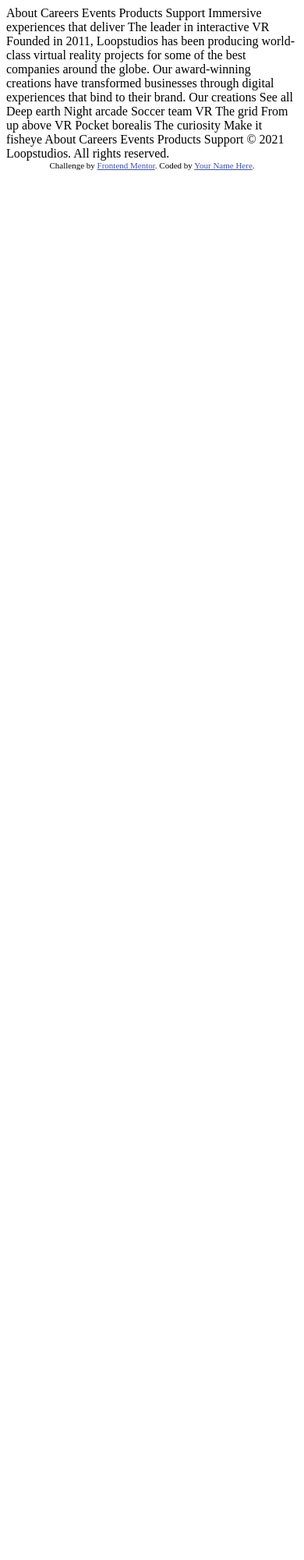
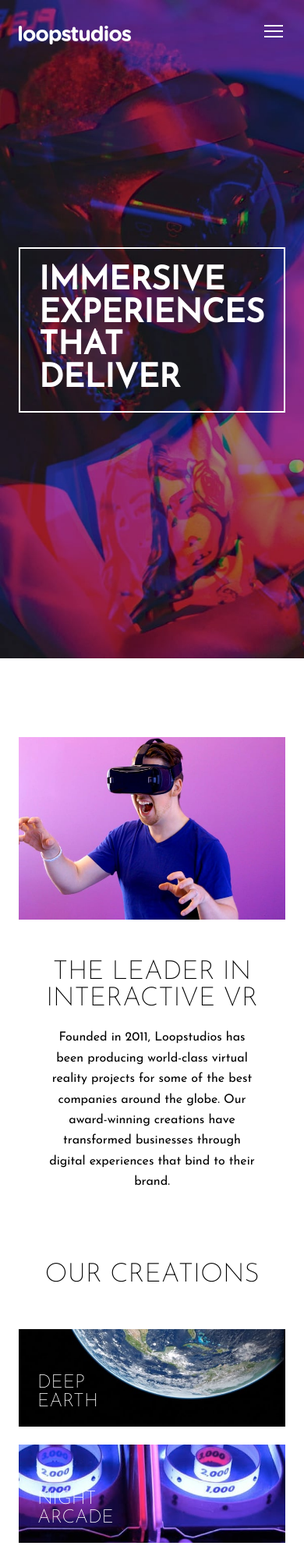
Before and after one commit to jiatian2300/Frontend-Mentor-loopstudios-landing-page-main, a plain HTML site: page index.html in a window 390 px wide. Shown: the top 2000 px of the page at 78% size. Before the commit the page ends 844 px from the top, so only its background shows below. Drawn offline with Linux system fonts and the light colour scheme.

Commit message:
mobile view completed

```diff
--- /dev/null
+++ b/css/style.scss
@@ -0,0 +1,243 @@
+$alata: "Alata", sans-serif;
+$jose: "Josefin Sans", sans-serif;
+
+$dark-gray: hsl(0, 0%, 55%);
+$v-dark-gray: hsl(0, 0%, 41%);
+
+*,
+*::before,
+*::after {
+    box-sizing: border-box;
+}
+
+body {
+    margin: 0;
+    padding: 0;
+    font-family: $jose;
+}
+
+.fixed-position {
+    position: fixed;
+}
+
+img {
+    max-width: 100%;
+}
+
+h1 {
+    text-transform: uppercase;
+    color: white;
+    font-size: 2.6rem;
+    line-height: 1;
+    margin: 0.5em 0;
+}
+
+h2 {
+    text-transform: uppercase;
+    font-size: 2.1rem;
+    font-weight: 200;
+    line-height: 1;
+}
+
+h3 {
+    color: white;
+    text-transform: uppercase;
+    font-size: 1.5rem;
+    font-weight: 200;
+    line-height: 1;
+}
+
+p {
+    line-height: 1.65;
+}
+
+.container {
+    padding: 2em 1.5em;
+}
+
+header {
+    background-image: url(../images/mobile/image-hero.jpg);
+    background-repeat: no-repeat;
+    background-attachment: fixed;
+    background-size: cover;
+    height: 100vh;
+
+    .container {
+        display: grid;
+        grid-template-rows: auto 1fr;
+        align-items: center;
+        height: 100%;
+    }
+
+    .header-content {
+        margin-top: -1.5em;
+        padding: 0 1.5em;
+        border: 2px white solid;
+    }
+
+    nav {
+        align-self: flex-start;
+        display: flex;
+        align-items: center;
+        justify-content: space-between;
+    }
+
+    .logo {
+        width: 9em;
+        z-index: 1;
+    }
+
+    .nav-btns {
+        background: #000;
+        position: fixed;
+        overflow: hidden;
+        width: 0%;
+        height: 100%;
+        top: 0;
+        left: 0;
+        transition: all 0.3s ease-in-out;
+
+        display: flex;
+        flex-direction: column;
+        justify-content: center;
+        line-height: 2;
+
+        a {
+            color: white;
+            text-decoration: none;
+            text-transform: uppercase;
+            font-size: 1.5rem;
+            padding-left: 1.5em;
+        }
+    }
+
+    .nav-btns-visible {
+        width: 100%;
+    }
+
+    .nav-toggle {
+        background: none;
+        border: none;
+        z-index: 1;
+        width: 2em;
+        height: 2em;
+        background-image: url(../images/icon-hamburger.svg);
+        background-repeat: no-repeat;
+        cursor: pointer;
+    }
+
+    .nav-toggle-close {
+        background-image: url(../images/icon-close.svg);
+    }
+}
+
+main {
+    text-align: center;
+}
+
+.interactive {
+    padding: 4.3em 0 2.85em;
+
+    .interact__txt {
+        padding: 0 2em;
+
+        h2 {
+            margin: 1.4em 0 0.6em;
+        }
+    }
+}
+
+.creations {
+    padding-bottom: 5em;
+
+    h2 {
+        margin-bottom: 1.55em;
+    }
+
+    .gallery {
+        padding-bottom: 1.3em;
+        .item {
+            padding-bottom: 1.2em;
+            text-align: left;
+
+            display: grid;
+            overflow: hidden;
+            grid-template-columns: 1;
+            grid-template-rows: 1;
+        }
+
+        picture {
+            grid-row: 1/-1;
+            grid-column: 1/-1;
+            width: 100%;
+            height: 100%;
+            object-fit: cover;
+        }
+
+        h3 {
+            margin-left: 1em;
+            grid-row: 1/-1;
+            grid-column: 1/-1;
+            align-self: end;
+            justify-self: start;
+        }
+    }
+
+    .see-all {
+        color: black;
+        text-decoration: none;
+        font-size: 0.9rem;
+        font-family: $alata;
+        letter-spacing: 4px;
+        text-transform: uppercase;
+
+        border: 1px black solid;
+        padding: 0.7em 3em;
+    }
+}
+
+footer {
+    background: black;
+    text-align: center;
+    padding: 3.5em 0;
+
+    .logo {
+        transform: scale(0.8);
+    }
+
+    .footer-links {
+        padding: 1.9em 0 3em;
+
+        display: flex;
+        flex-direction: column;
+        gap: 1.4em;
+        a {
+            color: white;
+            text-decoration: none;
+            font-weight: 400;
+        }
+    }
+
+    .social-icons {
+        display: flex;
+        gap: 1em;
+        justify-content: center;
+
+        padding-bottom: 1.5em;
+    }
+
+    .copyright {
+        color: $v-dark-gray;
+    }
+}
+
+.attribution {
+    font-size: 11px;
+    font-family: $jose;
+    text-align: center;
+}
+
+.attribution a {
+    font-family: $jose;
+    color: hsl(228, 45%, 44%);
+}
--- a/index.html
+++ b/index.html
@@ -1,59 +1,156 @@
 <!DOCTYPE html>
 <html lang="en">
+
 <head>
 	<meta charset="UTF-8">
-  <meta name="viewport" content="width=device-width, initial-scale=1.0"> <!-- displays site properly based on user's device -->
-
+	<meta name="viewport" content="width=device-width, initial-scale=1.0">
+	<!-- displays site properly based on user's device -->
+	<html lang="en">
 	<link rel="icon" type="image/png" sizes="32x32" href="./images/favicon-32x32.png">
+	<link rel="stylesheet" href="./css/style.css">
+	<link href="https://fonts.googleapis.com/css2?family=Alata&family=Josefin+Sans:wght@200;300;400&display=swap"
+		rel="stylesheet">
 
 	<title>Frontend Mentor | Loopstudios landing page</title>
+</head>
 
-  <!-- Feel free to remove these styles or customise in your own stylesheet 👍 -->
-  <style>
-    .attribution { font-size: 11px; text-align: center; }
-    .attribution a { color: hsl(228, 45%, 44%); }
-  </style>
-</head>
 <body>
-  About
-  Careers
-  Events
-  Products
-  Support
+	<header>
+		<div class="container">
+			<nav>
+				<img class="logo" src="./images/logo.svg" alt="loopstudios">
+				<div class="nav-btns">
+					<a href="#">About</a>
+					<a href="#">Careers</a>
+					<a href="#">Events</a>
+					<a href="#">Products</a>
+					<a href="#">Support</a>
+				</div>
 
-  Immersive experiences that deliver
+				<button class="nav-toggle" aria-label="open navigation">
+					<!-- <img src="./images/icon-hamburger.svg" alt="menu button"> -->
+				</button>
+			</nav>
 
-  The leader in interactive VR
+			<div class="header-content">
+				<h1>Immersive experiences that deliver</h1>
+			</div>
+		</div>
+	</header>
 
-  Founded in 2011, Loopstudios has been producing world-class virtual reality
+	<main>
+		<div class="container">
+			<section class="interactive">
+				<picture>
+					<source srcset="./images/desktop/image-interactive.jpg" media="(min-width: 500px)">
+					<img src="./images/mobile/image-interactive.jpg" alt="Person wearing VR headset">
+				</picture>
+				<div class="interact__txt">
+					<h2>The leader in interactive VR</h2>
+					<p>Founded in 2011, Loopstudios has been producing world-class virtual reality
 						projects for some of the best companies around the globe. Our award-winning
 						creations have transformed businesses through digital experiences that bind
-  to their brand.
+						to their brand.</p>
+				</div>
+			</section>
 
-  Our creations
+			<section class="creations">
+				<h2>Our creations</h2>
 
-  See all
+				<div class="gallery">
+					<div class="item">
+						<picture>
+							<source srcset="./images/desktop/image-deep-earth.jpg" media="(min-width: 500px)">
+							<img src="./images/mobile/image-deep-earth.jpg" alt="Deep Earth">
+						</picture>
+						<h3>Deep <br>earth</h3>
+					</div>
+					<div class="item">
+						<picture>
+							<source srcset="./images/desktop/image-night-arcade.jpg" media="(min-width: 500px)">
+							<img src="./images/mobile/image-night-arcade.jpg" alt="night-arcade">
+						</picture>
+						<h3>Night <br>arcade</h3>
+					</div>
+					<div class="item">
+						<picture>
+							<source srcset="./images/desktop/image-soccer-team.jpg" media="(min-width: 500px)">
+							<img src="./images/mobile/image-soccer-team.jpg" alt="soccer-team">
+						</picture>
+						<h3>Soccer <br>team VR</h3>
+					</div>
+					<div class="item">
+						<picture>
+							<source srcset="./images/desktop/image-grid.jpg" media="(min-width: 500px)">
+							<img src="./images/mobile/image-grid.jpg" alt="grid">
+						</picture>
+						<h3>The <br>grid</h3>
+					</div>
+					<div class="item">
+						<picture>
+							<source srcset="./images/desktop/image-from-above.jpg" media="(min-width: 500px)">
+							<img src="./images/mobile/image-from-above.jpg" alt="from-above">
+						</picture>
+						<h3>From up <br>above VR</h3>
+					</div>
+					<div class="item">
+						<picture>
+							<source srcset="./images/desktop/image-pocket-borealis.jpg" media="(min-width: 500px)">
+							<img src="./images/mobile/image-pocket-borealis.jpg" alt="pocket-borealis">
+						</picture>
+						<h3>Pocket <br>borealis</h3>
+					</div>
+					<div class="item">
+						<picture>
+							<source srcset="./images/desktop/image-curiosity.jpg" media="(min-width: 500px)">
+							<img src="./images/mobile/image-curiosity.jpg" alt="curiosity">
+						</picture>
+						<h3>The <br>curiosity</h3>
+					</div>
+					<div class="item">
+						<picture>
+							<source srcset="./images/desktop/image-fisheye.jpg" media="(min-width: 500px)">
+							<img src="./images/mobile/image-fisheye.jpg" alt="fisheye">
+						</picture>
+						<h3>Make it <br>fisheye</h3>
+					</div>
+				</div>
+				<a class="see-all" href="#">See all</a>
+			</section>
+		</div>
+	</main>
 
-  Deep earth
-  Night arcade
-  Soccer team VR
-  The grid
-  From up above VR
-  Pocket borealis
-  The curiosity
-  Make it fisheye
+	<footer>
+		<div class="left">
+			<img class="logo" src="./images/logo.svg" alt="loopstudios">
+			<div class="footer-links">
+				<a href="#">About</a>
+				<a href="#">Careers</a>
+				<a href="#">Events</a>
+				<a href="#">Products</a>
+				<a href="#">Support</a>
+			</div>
+		</div>
 
-  About
-  Careers
-  Events
-  Products
-  Support
-
+		<div class="right">
+			<div class="social-icons">
+				<img src="./images/icon-facebook.svg" alt="Facebook">
+				<img src="./images/icon-twitter.svg" alt="Twitter">
+				<img src="./images/icon-pinterest.svg" alt="Pinterest">
+				<img src="./images/icon-instagram.svg" alt="Instagram">
+			</div>
+			<div class="copyright">
 				© 2021 Loopstudios. All rights reserved.
+			</div>
+		</div>
+	</footer>
 
 	<div class="attribution">
 		Challenge by <a href="https://www.frontendmentor.io?ref=challenge" target="_blank">Frontend Mentor</a>.
-    Coded by <a href="#">Your Name Here</a>.
+		Coded by <a href="#">Jia Tian</a>.
 	</div>
+
+	<script src="./main.js"></script>
 </body>
+
 </html>
--- /dev/null
+++ b/main.js
@@ -0,0 +1,9 @@
+const nav = document.querySelector(".nav-btns");
+const navToggle = document.querySelector(".nav-toggle");
+const body = document.querySelector("body");
+
+navToggle.addEventListener("click", () => {
+    nav.classList.toggle("nav-btns-visible");
+    navToggle.classList.toggle("nav-toggle-close");
+    body.classList.toggle("fixed-position");
+});
```
Also changed, not shown: css/style.css (added), 1 other file. Lines whose indentation alone changed are shown as unchanged.
